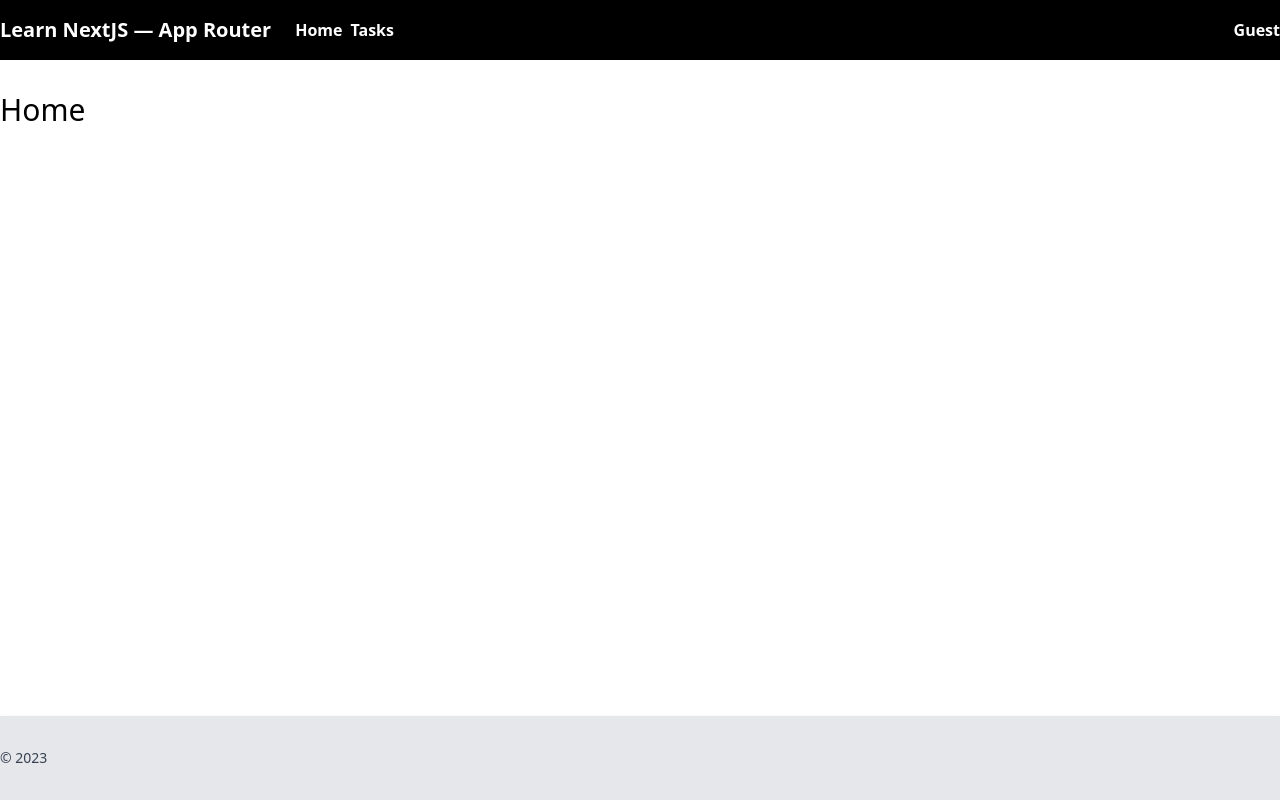
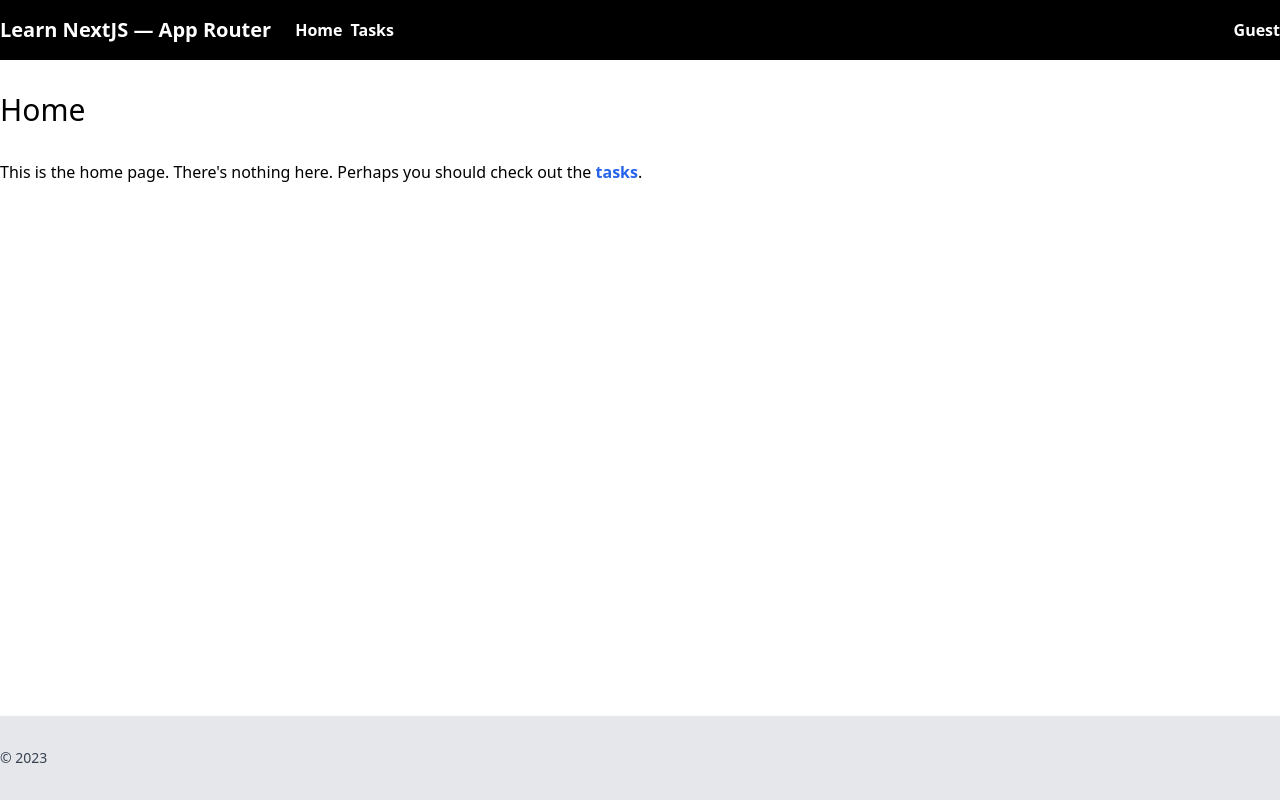
Before and after one commit to jarrettmeyer/learn-nextjs, a Next.js app in the folder app-router/: page / in a window 1280 px wide. Built offline with nearby package versions, Linux system fonts and the light colour scheme.

Commit message:
adds Header and Main components

```diff
--- a/app-router/app/layout.tsx
+++ b/app-router/app/layout.tsx
@@ -1,43 +1,22 @@
-import Container from "@/components/Container";
 import Footer from "@/components/Footer";
+import Header from "@/components/Header";
+import Main from "@/components/Main";
 import "@/styles/globals.css";
 import { Metadata } from "next";
-import Link from "next/link";
-import { PropsWithChildren } from "react";
+import { ReactNode } from "react";
 
 export const metadata: Metadata = {};
 
-export default function Layout({ children }: PropsWithChildren) {
+interface LayoutProps {
+  children: ReactNode;
+}
+
+export default function Layout({ children }: LayoutProps) {
   return (
     <html lang="en">
       <body className="min-h-screen w-full flex flex-col justify-stretch items-stretch">
-        <header className="w-full bg-black text-white">
-          <Container>
-            <nav className="py-4 flex flex-row gap-6 justify-stretch items-center">
-              <h1 className="block text-xl font-semibold mb-0">Learn NextJS &mdash; App Router</h1>
-              <div className="flex-grow flex flex-row gap-2">
-                <div>
-                  <Link href="/" className="text-white">
-                    Home
-                  </Link>
-                </div>
-                <div>
-                  <Link href="/tasks" className="text-white">
-                    Tasks
-                  </Link>
-                </div>
-              </div>
-              <div>
-                <Link href="/profile" className="text-white">
-                  Guest
-                </Link>
-              </div>
-            </nav>
-          </Container>
-        </header>
-        <main className="flex-grow py-8">
-          <Container>{children}</Container>
-        </main>
+        <Header />
+        <Main>{children}</Main>
         <Footer />
       </body>
     </html>
--- a/app-router/app/page.tsx
+++ b/app-router/app/page.tsx
@@ -1,7 +1,13 @@
+import Link from "next/link";
+
 export default function Page() {
   return (
     <div>
       <h1>Home</h1>
+      <p>
+        This is the home page. There&apos;s nothing here. Perhaps you should check out the{" "}
+        <Link href="/tasks">tasks</Link>.
+      </p>
     </div>
   );
 }
--- /dev/null
+++ b/app-router/components/Header.tsx
@@ -0,0 +1,31 @@
+import Link from "next/link";
+import Container from "./Container";
+
+export default function Header() {
+  return (
+    <header className="w-full bg-black text-white">
+      <Container>
+        <nav className="py-4 flex flex-row gap-6 justify-stretch items-center">
+          <h1 className="block text-xl font-semibold mb-0">Learn NextJS &mdash; App Router</h1>
+          <div className="flex-grow flex flex-row gap-2">
+            <div>
+              <Link href="/" className="text-white">
+                Home
+              </Link>
+            </div>
+            <div>
+              <Link href="/tasks" className="text-white">
+                Tasks
+              </Link>
+            </div>
+          </div>
+          <div>
+            <Link href="/profile" className="text-white">
+              Guest
+            </Link>
+          </div>
+        </nav>
+      </Container>
+    </header>
+  );
+}
--- /dev/null
+++ b/app-router/components/Main.tsx
@@ -0,0 +1,14 @@
+import { ReactNode } from "react";
+import Container from "./Container";
+
+interface MainProps {
+  children: ReactNode;
+}
+
+export default function Main({ children }: MainProps) {
+  return (
+    <main className="flex-grow py-8">
+      <Container>{children}</Container>
+    </main>
+  );
+}
```
